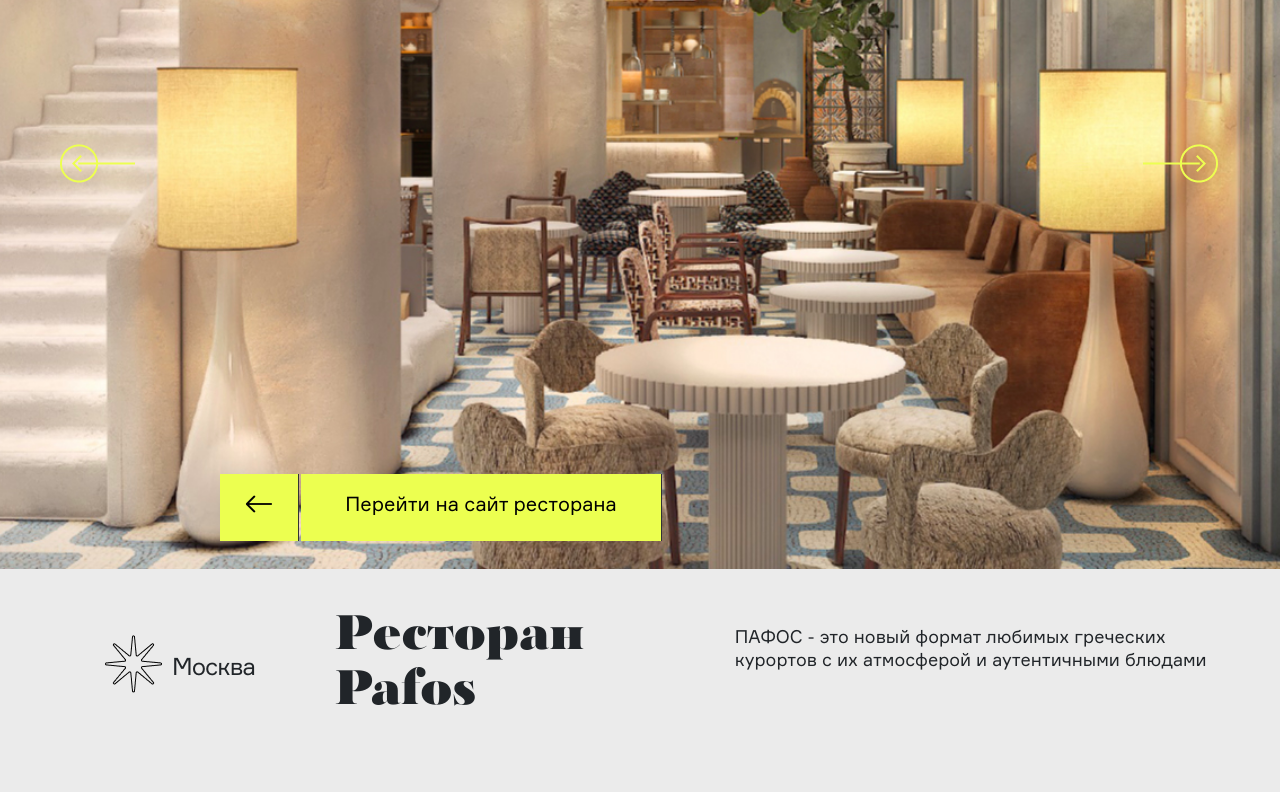
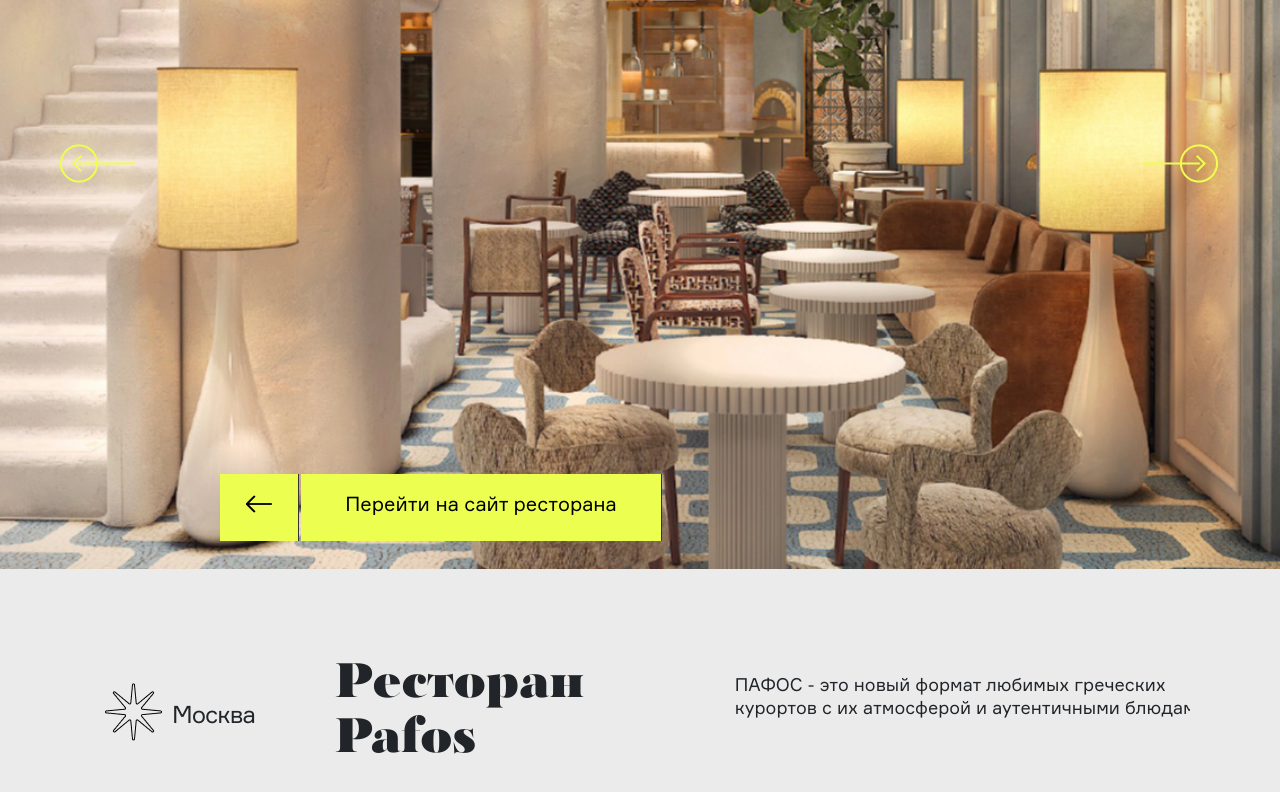
Before and after one commit to Emil155rf/Pafos-Restaurant, a plain HTML site: page index.html in a window 1280 px wide. Shown: the part 160-952 px from the top of the page. Drawn offline with nearby package versions, Linux system fonts and the light colour scheme; some packages are replaced by stand-ins of ours; grey boxes are pictures that could not be loaded; a script that the page names is missing; a web font is replaced by a local one.

Commit message:
Update style.css

```diff
--- a/css/style.css
+++ b/css/style.css
@@ -85,6 +85,7 @@ h6 {
   max-width: 1300px;
   margin: 0 auto;
   padding: 0 15px;
+  overflow: hidden;
   align-items: center;
   justify-content: center;
 
@@ -627,8 +628,6 @@ h6 {
   flex-direction: row;
   justify-content: left;
   align-items: center;
-  position: relative;
-  bottom: 3em;
 
 }
 
```
